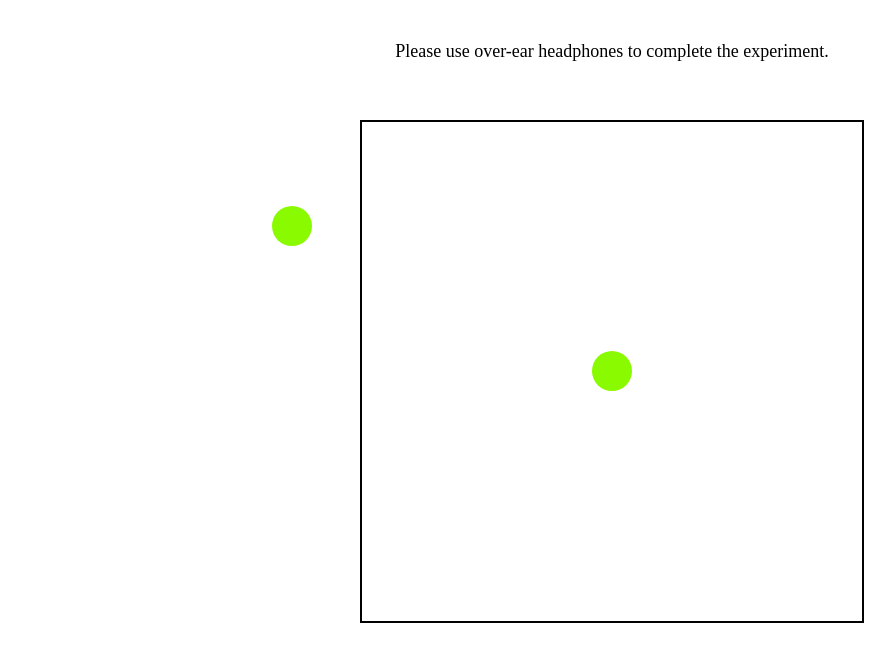
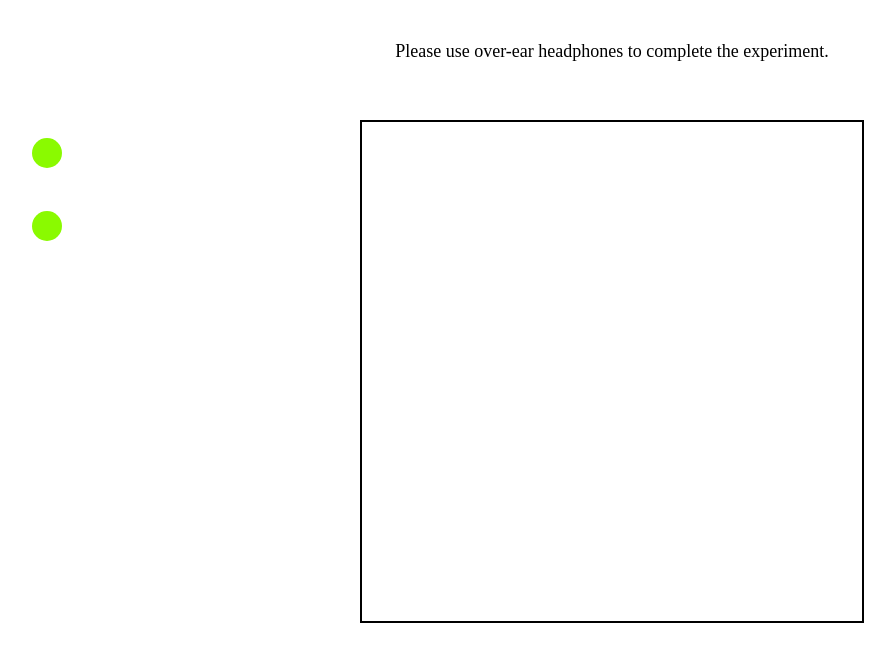
Before and after one commit to jonesmo/XY-interface, a plain HTML site: page one_audio_dot/index.html in a window 1280 px wide. Shown: the part 137-798 px from the top of the page, without its empty margins (28-923 px from the left). Drawn offline with Linux system fonts and the light colour scheme.

Commit message:
line up dots at left of canvas to start

```diff
--- a/one_audio_dot/data.js
+++ b/one_audio_dot/data.js
@@ -1,4 +1,7 @@
-export const dots = [
-    { id: "dot1", x: 0.5, y: 0.5, audioSrc: "./audio/boring_song.mp3" },
-    { id: "dot2", x: 0.25, y: 0.25, audioSrc: "./audio/rainbow.wav" },
+const leftOffset = 75;
+const numDots = 8;
+
+export const dotDefs = [
+    { id: "dot1", audioSrc: "./audio/boring_song.mp3", leftOffsetPx: leftOffset, yFraction: 1 / numDots },
+    { id: "dot2", audioSrc: "./audio/rainbow.wav", leftOffsetPx: leftOffset, yFraction: 2 / numDots },
 ];
--- a/one_audio_dot/interaction.js
+++ b/one_audio_dot/interaction.js
@@ -1,9 +1,18 @@
 import { resizeCanvas, createDot, positionDot } from "./utils.js";
-import { dots } from "./data.js";
+import { dotDefs } from "./data.js";
 
 console.clear();
 
 const container = document.querySelector(".workspace");
+const rect = container.getBoundingClientRect();
+
+// position dots initially
+const dots = dotDefs.map((def) => ({
+  id: def.id,
+  audioSrc: def.audioSrc,
+  x: def.leftOffsetPx / rect.width,
+  y: def.yFraction,
+}));
 
 // generate dots
 dots.forEach((dotData) => createDot(container, dotData));
--- a/one_audio_dot/onedot_style.css
+++ b/one_audio_dot/onedot_style.css
@@ -60,8 +60,8 @@ p {
 .one-dot {
   position: absolute;
   transform: translate(-50%, -50%);
-  width: 40px;
-  height: 40px;
+  width: 30px;
+  height: 30px;
   background-color: var(--lime);
   border: none;
   margin: 0 auto;
```
